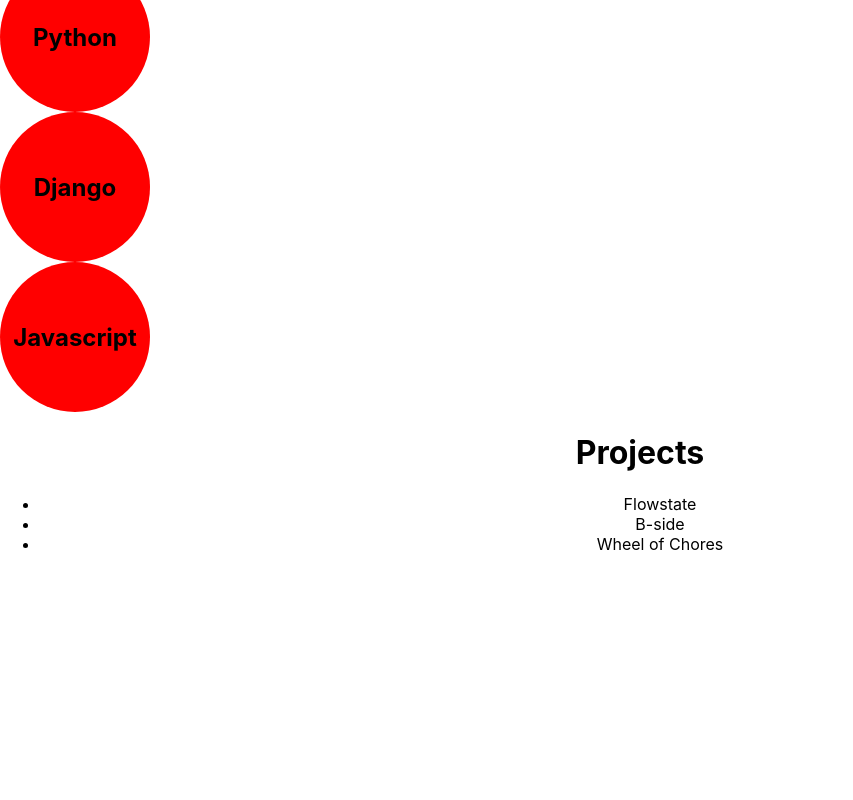
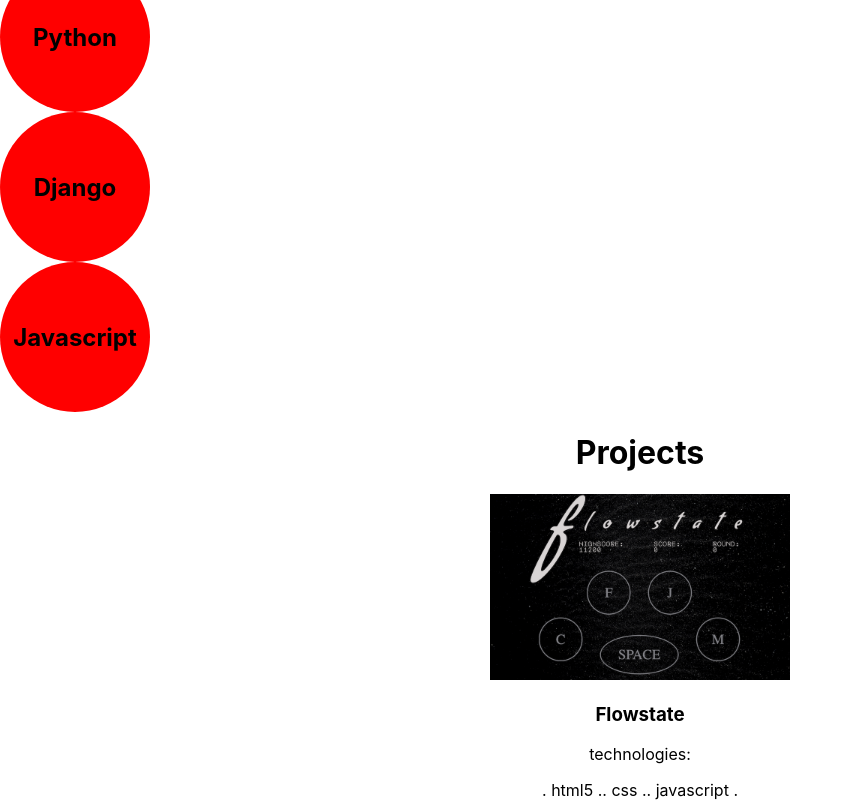
Before and after one commit to 11hkella/Portfolio, a React (Create React App) app: page / in a window 1280 px wide. Shown: the part 1072-1872 px from the top of the page, without its empty margins (0-853 px from the left). Before the commit the page ends 1642 px from the top, so only its background shows below. Built offline with nearby package versions, Linux system fonts and the light colour scheme.

Commit message:
implemented project piece component

```diff
--- /dev/null
+++ b/src/ProjectPiece.css
@@ -0,0 +1,3 @@
+.project-piece-container img{
+    width: 300px;
+}
--- a/src/ProjectPiece.js
+++ b/src/ProjectPiece.js
@@ -1,9 +1,20 @@
 import React, { Component } from 'react'
+
+import './ProjectPiece.css'
 
 export default class ProjectPiece extends Component {
   render() {
     return (
-      <div>
+      <div className='project-piece-container'>
+
+        <img src={this.props.source} alt='website example' />
+
+        <h3>{this.props.title}</h3>
+
+        <p>technologies:</p>
+        {this.props.technologies.map((tech, i) => {
+          return <span className='tech-used'>. {tech} .</span>
+        })}
 
       </div>
     )
--- a/src/Projects.js
+++ b/src/Projects.js
@@ -1,15 +1,17 @@
 import React, { Component } from 'react'
+
+import ProjectPiece from './ProjectPiece.js'
 
 export default class Projects extends Component {
   render() {
     return (
-      <div>
+      <div className='project-container'>
         <h1>Projects</h1>
-        <ul>
-          <li>Flowstate</li>
-          <li>B-side</li>
-          <li>Wheel of Chores</li>
-        </ul>
+
+        <ProjectPiece
+          source='images/Flowstate.png'
+          title='Flowstate'
+          technologies={['html5', 'css', 'javascript']} />
       </div>
     )
   }
```
